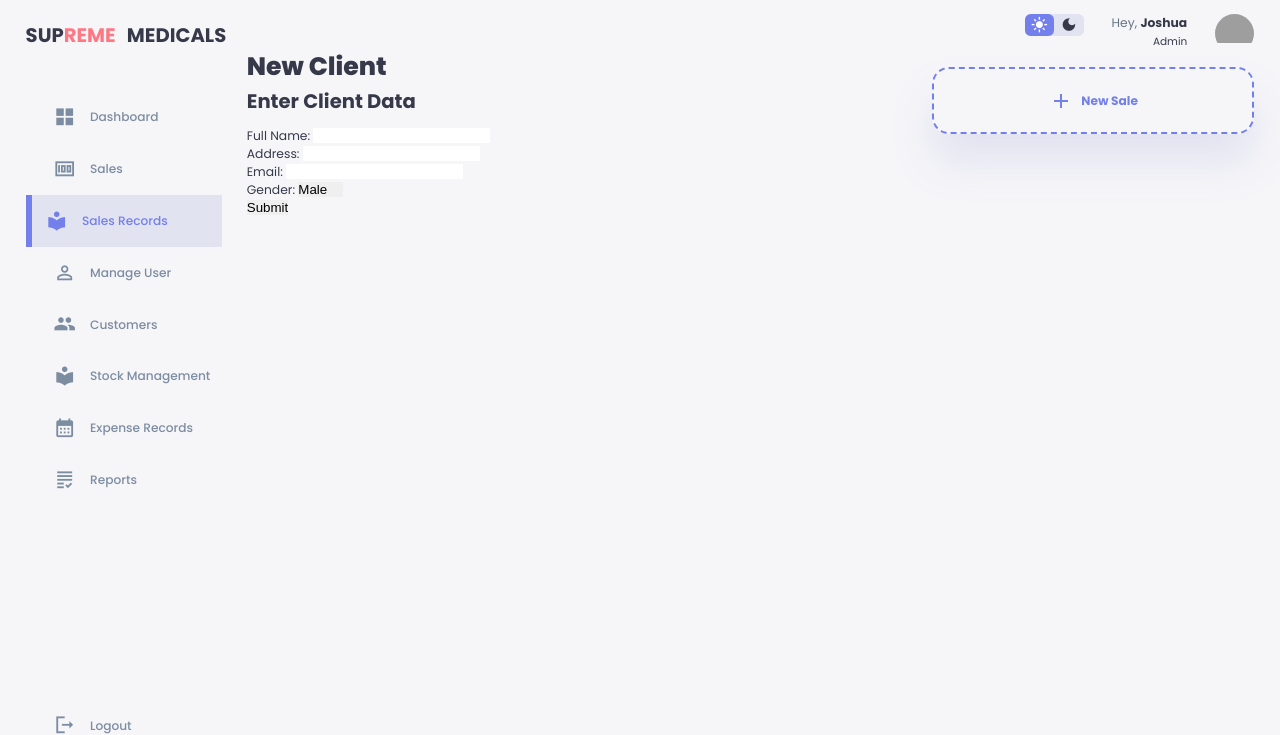
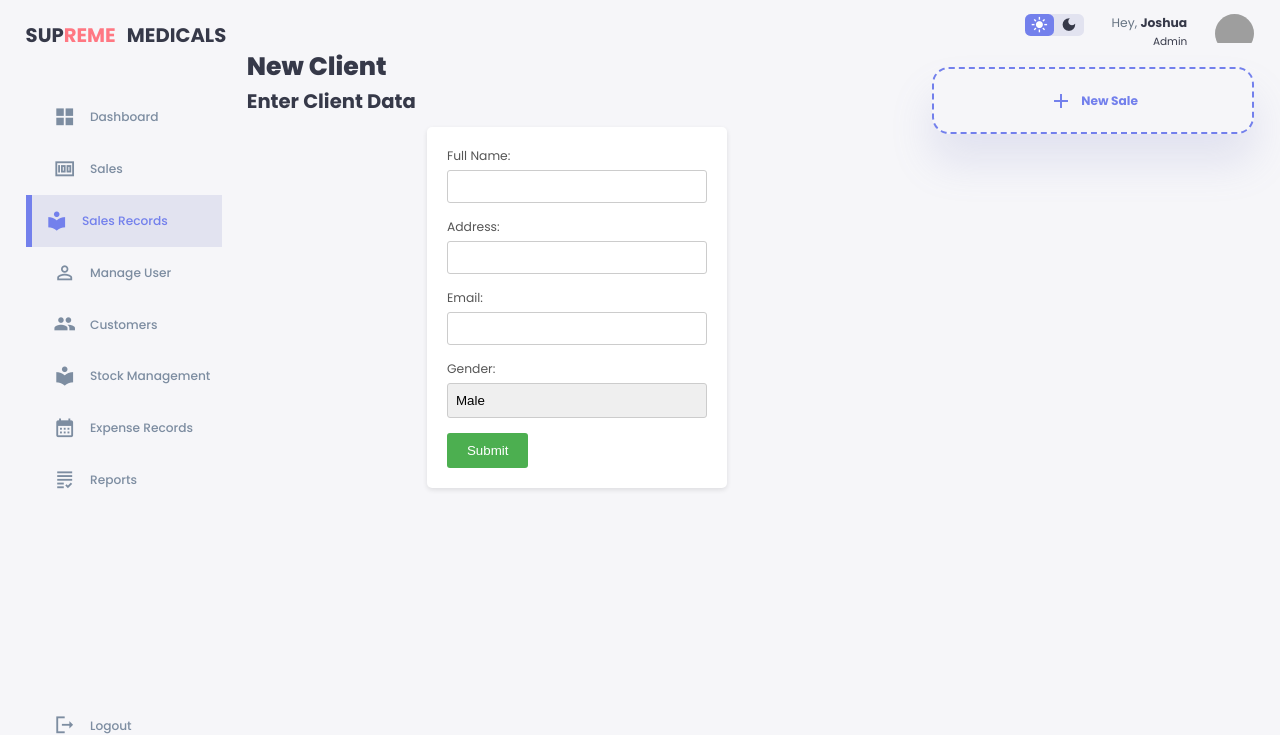
Before and after one commit to kunlex23/Fashion-App, a PHP site: page /pos/newClient.html in a window 1280 px wide. Shown: the top 735 px of the page. Run offline with PHP 8.4, Linux system fonts and the light colour scheme; data that the repository does not hold is empty; grey boxes are pictures that could not be loaded.

Commit message:
form style

```diff
--- a/css/style.css
+++ b/css/style.css
@@ -420,7 +420,42 @@ main .recent-sales a {
     margin: 1rem auto;
     color: var(--color-primary);
 }
-
+form {
+    width: 300px;
+    margin: 0 auto;
+    padding: 20px;
+    background-color: #fff;
+    border-radius: 5px;
+    box-shadow: 0 2px 5px rgba(0, 0, 0, 0.1);
+}
+label {
+    display: block;
+    margin-bottom: 5px;
+    color: #555;
+}
+input[type="text"],
+input[type="email"],
+select {
+    width: 100%;
+    padding: 8px;
+    margin-bottom: 15px;
+    border: 1px solid #ccc;
+    border-radius: 3px;
+}
+select {
+    height: 35px;
+}
+input[type="submit"] {
+    background-color: #4CAF50;
+    color: #fff;
+    padding: 10px 20px;
+    border: none;
+    border-radius: 3px;
+    cursor: pointer;
+}
+input[type="submit"]:hover {
+    background-color: #45a049;
+}
 /* ===================RIGHT================== */
 .right {
     margin-top: 1rem;
--- a/newClient.html
+++ b/newClient.html
@@ -5,7 +5,7 @@
     <meta charset="UTF-8">
     <meta http-equiv="X-UA-Compatible" content="IE=edge">
     <meta name="viewport" content="width=device-width, initial-scale=1.0">
-    <title>Supreme</title>
+    <title>Fashion</title>
     <!-- Material app -->
     <link href="https://fonts.googleapis.com/icon?family=Material+Icons+Sharp" rel="stylesheet">
     <!-- style -->
```
